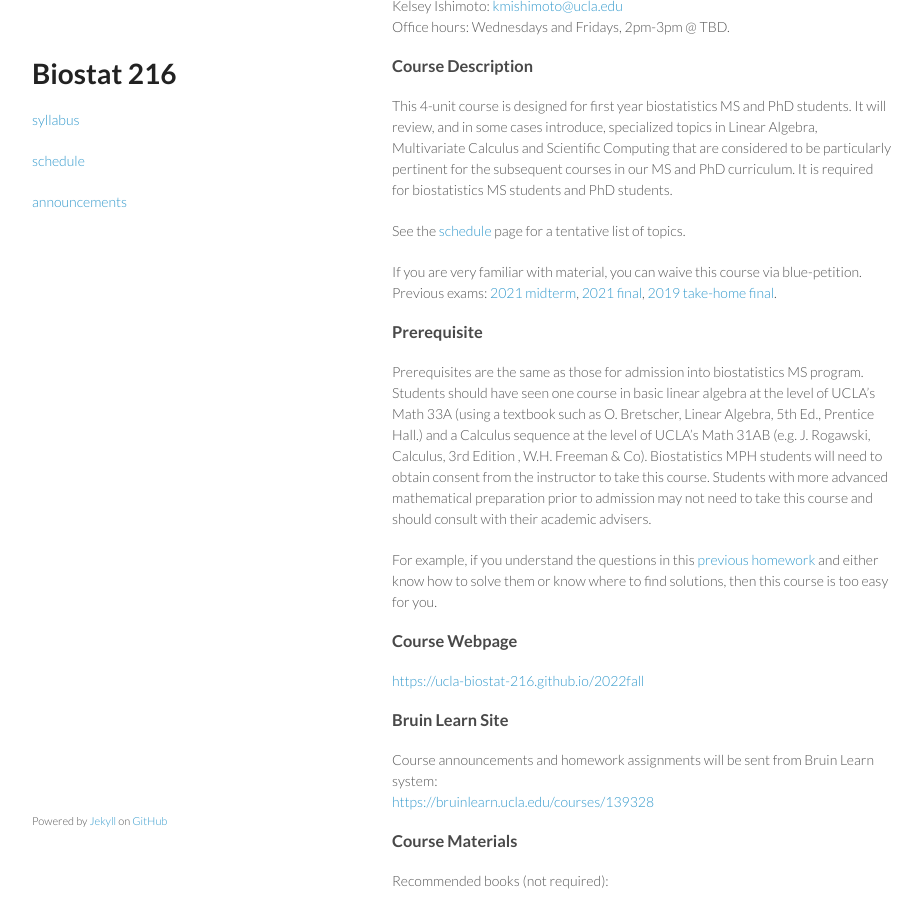
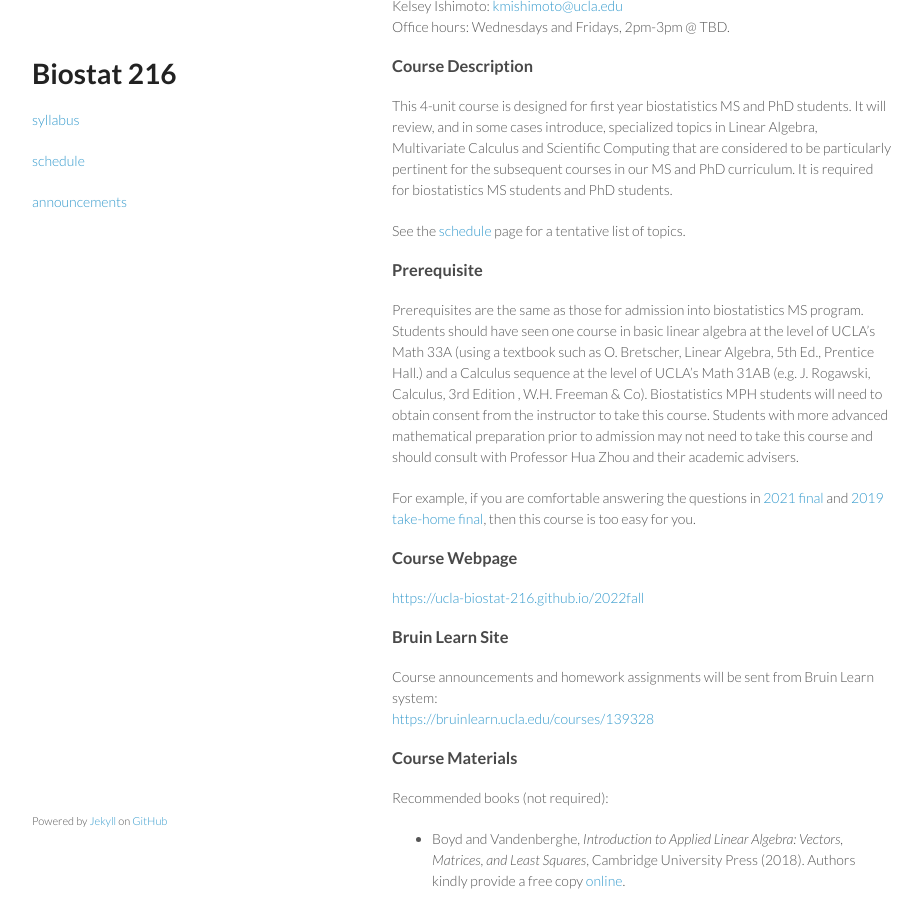
Before and after one commit to ucla-biostat-216/2022fall, a Jekyll site: the page built from syllabus/syllabus.md, in a window 1280 px wide and 900 px high, scrolled down 647 px. Shown: the whole window, without its empty margins (178-1100 px from the left). Built offline with Jekyll 4.4.1, drawn with Linux system fonts in a browser that asks for light colours.

Commit message:
previous exam questions

```diff
--- a/syllabus/syllabus.md
+++ b/syllabus/syllabus.md
@@ -37,14 +37,11 @@ This 4-unit course is designed for first year biostatistics MS and PhD students.
 
 See the [schedule](https://ucla-biostat-216.github.io/2022fall/schedule/schedule.html) page for a tentative list of topics.
 
-If you are very familiar with material, you can waive this course via blue-petition. Previous exams: [2021 midterm](https://ucla-biostat216-2021fall.github.io/hw/midterm/midterm.html), [2021 final](https://ucla-biostat216-2021fall.github.io/hw/final/final.html), [2019 take-home final](https://ucla-biostat216-2019fall.github.io/hw/hw5/hw5.html).
-
 ### Prerequisite
 
-Prerequisites are the same as those for admission into biostatistics MS program. Students should have seen one course in basic linear algebra at the level of UCLA’s Math 33A (using a textbook such as O. Bretscher, Linear Algebra, 5th Ed., Prentice Hall.) and a Calculus sequence at the level of UCLA’s Math 31AB (e.g. J. Rogawski, Calculus, 3rd Edition , W.H. Freeman & Co). Biostatistics MPH students will need to obtain consent from the instructor to take this course. Students with more advanced mathematical preparation prior to admission may not need to take this course and should consult with their academic advisers.
+Prerequisites are the same as those for admission into biostatistics MS program. Students should have seen one course in basic linear algebra at the level of UCLA’s Math 33A (using a textbook such as O. Bretscher, Linear Algebra, 5th Ed., Prentice Hall.) and a Calculus sequence at the level of UCLA’s Math 31AB (e.g. J. Rogawski, Calculus, 3rd Edition , W.H. Freeman & Co). Biostatistics MPH students will need to obtain consent from the instructor to take this course. Students with more advanced mathematical preparation prior to admission may not need to take this course and should consult with Professor Hua Zhou and their academic advisers.
 
-For example, if you understand the questions in this [previous homework](https://ucla-biostat216-2019fall.github.io/hw/hw5/hw5.html) and either know how to solve them or know where to find solutions, then this course is too easy for you.
-
+For example, if you are comfortable answering the questions in  [2021 final](https://ucla-biostat216-2021fall.github.io/hw/final/final.html) and [2019 take-home final](https://ucla-biostat216-2019fall.github.io/hw/hw5/hw5.html), then this course is too easy for you.
 ### Course Webpage
 
 <https://ucla-biostat-216.github.io/2022fall>
```
